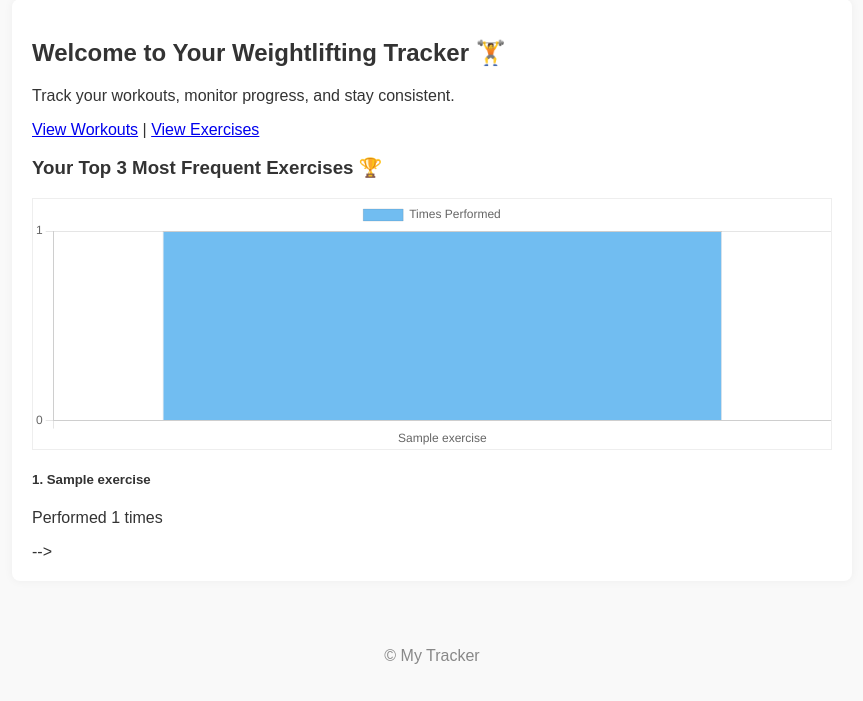
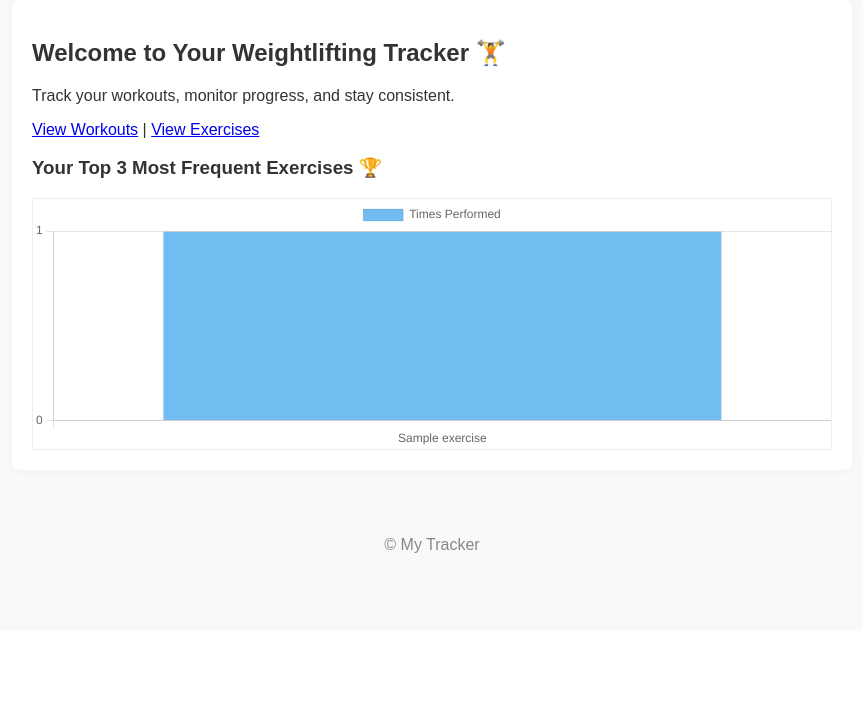
Before and after one commit to SlothCartel/WorkoutTracker, a Django app: page / in a window 1280 px wide. Shown: the part 169-870 px from the top of the page, without its empty margins (208-1071 px from the left). After the commit the page ends 722 px from the top, so only its background shows below. Run offline with Django 5.2, Linux system fonts and the light colour scheme; tables that the repository leaves empty hold one stand-in row (values such as "Sample post").

Commit message:
chart fix

```diff
--- a/templates/trackerapp/home.html
+++ b/templates/trackerapp/home.html
@@ -18,17 +18,6 @@
                         <canvas id="topExercisesChart"></canvas>
                     </div>
                 </div>
-                <!-- <div class="col-md-4">
-                    <!-- Exercise List -->
-                    <div class="list-group">
-                        {% for exercise in top_exercises %}
-                            <div class="list-group-item">
-                                <h5>{{ forloop.counter }}. {{ exercise.name }}</h5>
-                                <p>Performed {{ exercise.count }} times</p>
-                            </div>
-                        {% endfor %}
-                    </div>
-                </div> -->
             </div>
         {% else %}
             <div class="alert alert-info">
```
